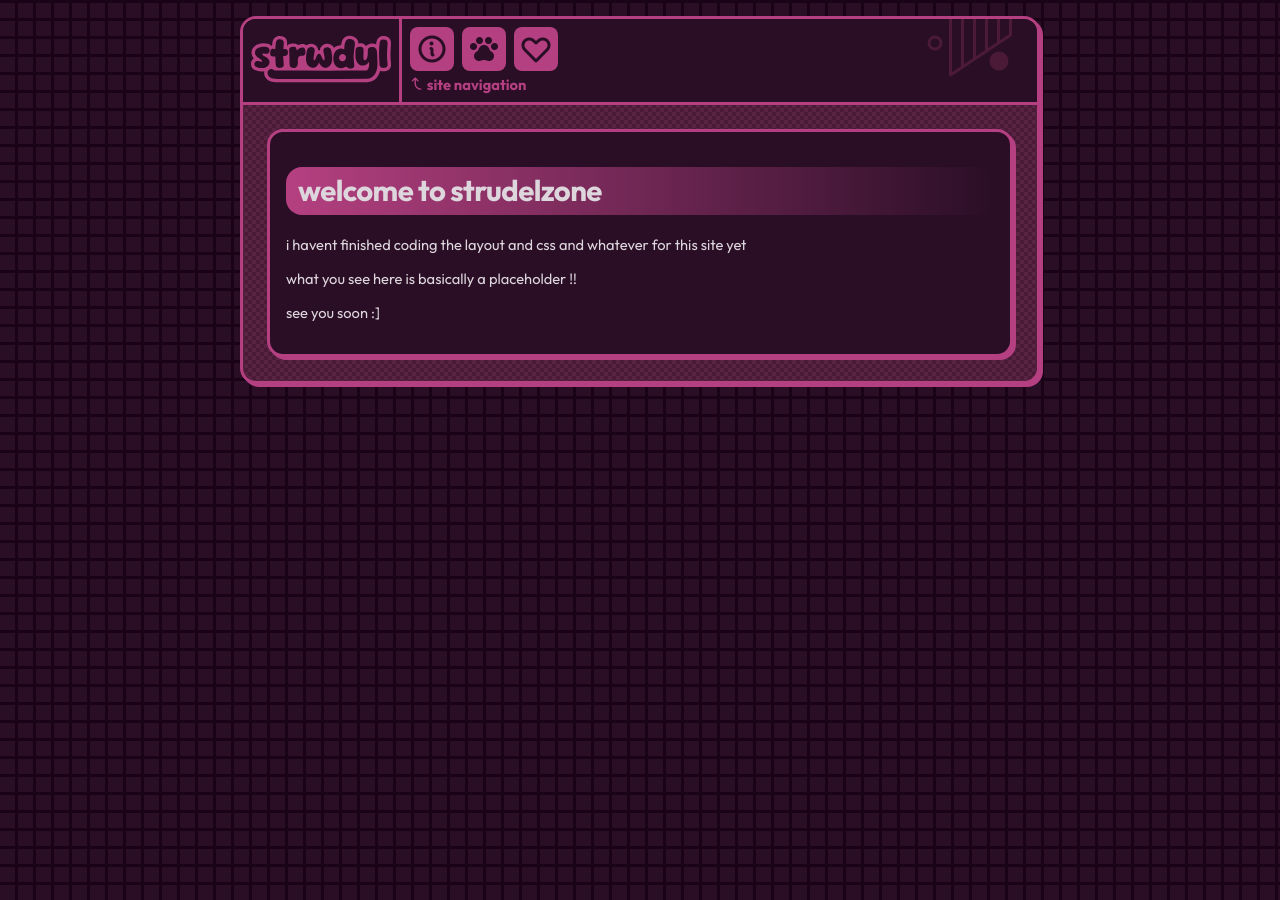
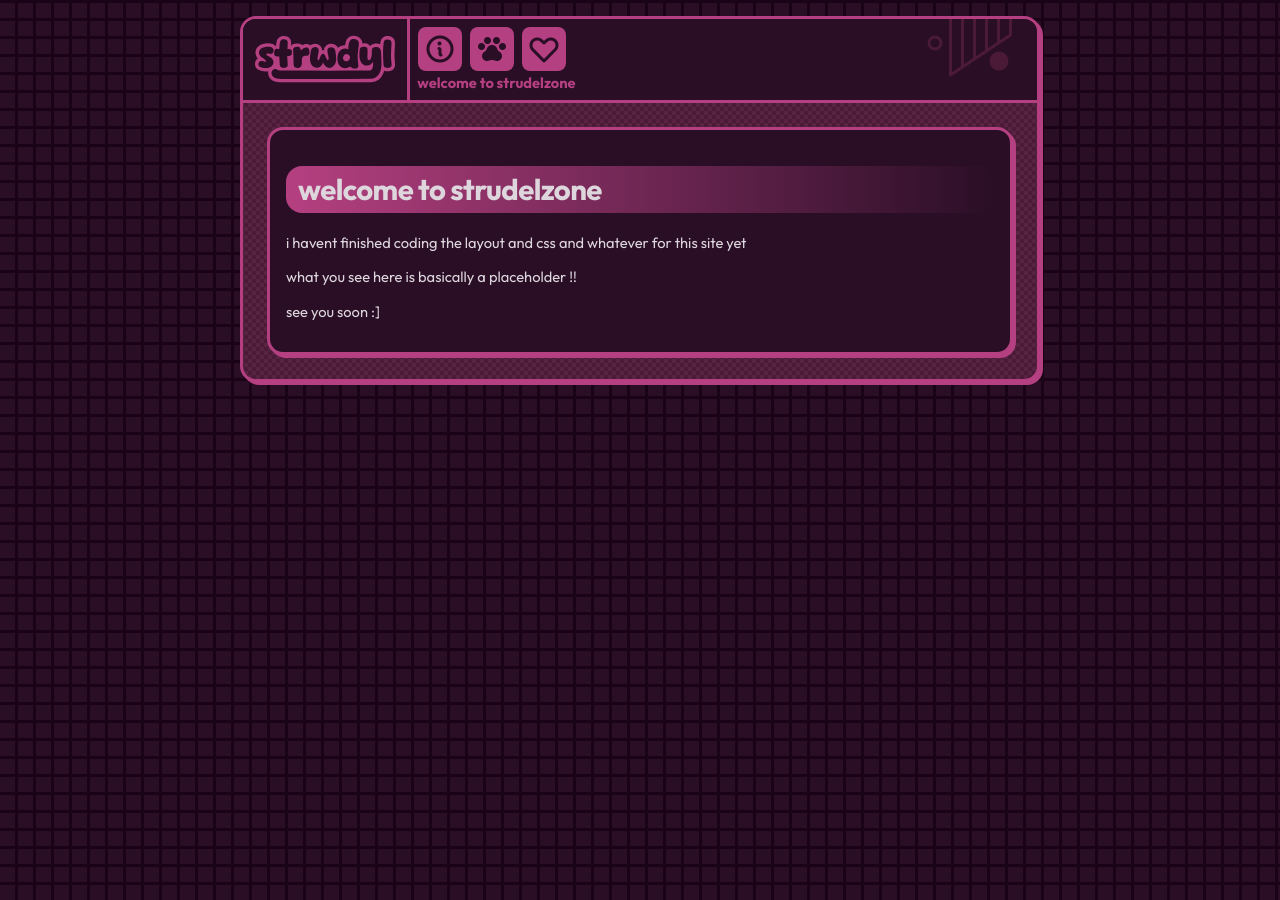
Before and after one commit to strudelfatpaws/strudelfatpaws.github.io, a Jekyll site: the page built from index.md, in a window 1280 px wide. Built offline with Jekyll 4.4.1, drawn with Linux system fonts in a browser that asks for light colours; some web fonts are replaced; our own code applies the rules of GitHub Pages for plain Markdown files.

Commit message:
cool cool

```diff
--- a/Gemfile
+++ b/Gemfile
@@ -14,7 +14,6 @@
 # If you have any plugins, put them here!
 group :jekyll_plugins do
   gem "jekyll-feed", "~> 0.12"
-  gem "jekyll-minifier"
 end
 
 # Windows and JRuby does not include zoneinfo files, so bundle the tzinfo-data gem
--- a/_config.yml
+++ b/_config.yml
@@ -11,15 +11,6 @@
     style: compressed
     sass_dir: _sass
 
-jekyll-minifier:
-  uglifier_args:
-    harmony: true
-    output:
-      comments: copyright
-
-plugins:
-  - jekyll-minifier
-
 exclude:
   - "/scripts"
   - "Gemfile"
--- a/_includes/header.html
+++ b/_includes/header.html
@@ -7,16 +7,15 @@
     <svg class="deco-1" width="96" height="96" viewBox="16 0 64 96">
         <use xlink:href="/assets/img/deco-1.svg#deco" href="/assets/img/deco-1.svg#deco"></use>
     </svg>
+
     <nav>
-    {% for item in site.data.navigation.nav %}
-        <a href="{{ item.link }}">
-            <i class="{{ item.icon }}"></i>
-            <div class="txt"><span>{{ item.text }}</span></div>
-        </a>
-    {% endfor %}
+        {% for item in site.data.navigation.nav %}
+            <a href="{{ item.link }}" data-nav-text="{{ item.text }}">
+                <i class="{{ item.icon }}"></i>
+            </a>
+        {% endfor %}
     </nav>
-    <div class="navbar-tip">
-        <i class="ph-bold ph-arrow-bend-left-up"></i>
-        <span id="navbar-tiptext">site navigation</span>
-    </div>
+    <div class="navbar-tip">{{ page.nav_title | default: page.title }}</div>
+
+    <script src="/assets/js/header_nav.js"></script>
 </header>
--- a/_sass/main.scss
+++ b/_sass/main.scss
@@ -64,8 +64,6 @@
 }
 
 header {
-    $_p: 8px;
-
     margin-bottom: w(2);
     width: 100%;
     border-bottom: $border;
@@ -74,7 +72,7 @@
 
     .logo {
         display: inline-block;
-        padding: $_p;
+        padding: w(1) w(1.5);
         background-color: $c-bg;
 
         svg {
@@ -104,10 +102,9 @@
     }
 
     nav {
+
         display: inline-flex;
-        margin-left: auto;
         position: absolute;
-        vertical-align: middle;
 
         margin: w(1);
         gap: w(1);
@@ -116,56 +113,18 @@
             //navbar item
             $trans: 0.3s;
 
-            display: flex;
-            overflow: hidden;
-            align-items: center;
             background-color: $c-border;
             padding: w(0.75);
             border-radius: w(1);
             color: $c-bg;
-            transition-duration: $trans;
-            gap: 0;
-
-            .txt {
-                // text grid container
-                font-weight: bold;
-                display: grid;
-                grid-template-columns: 0fr;
-                transition: grid-template-columns $trans, margin-right $trans;
-                overflow: hidden;
-                margin-left: 0.3em;
-                margin-right: -0.3em;
-
-                span {
-                    // inner text
-                    min-width: 0;
-                    max-height: 100%;
-                    transition: visibility $trans;
-                    visibility: hidden;
-                    white-space: nowrap;
-                }
-            }
+            transition-duration: 0.3s;
+            font-size: 32px;
+            line-height: 0;
 
             &:hover {
                 text-decoration: none;
                 background-color: $c-yellow;
-                padding-right: 0.5em;
-
-                & .txt {
-                    grid-template-columns: 1fr;
-                    margin-right: 0.2em;
-
-                    & span {
-                        visibility: visible;
-                    }
-                }
             }
-
-            i[class^="ph"] {
-                // icon
-                font-size: 32px;
-            }
-
         }
     }
 
@@ -180,7 +139,6 @@
         }
     }
 
-
     .navbar-tip {
         display: inline-block;
         position: absolute;
@@ -190,6 +148,9 @@
         padding-bottom: 0.5em;
         color: $c-border;
         font-weight: bold;
+        &.hovered {
+            color: $c-yellow;
+        }
     }
 }
 
@@ -208,19 +169,3 @@
     padding: w(0.5) w(1.5);
     background: linear-gradient(to right, $c-border, transparent)
 }
-
-
-.logo {
-    font-size: 2em;
-    font-weight: 900;
-
-    span {
-        $amt: 0.35;
-        letter-spacing: -1ch * $amt;
-        margin-right: 1ch * $amt;
-    }
-
-    &:hover {
-        text-decoration: none;
-    }
-}
--- /dev/null
+++ b/assets/js/header_nav.js
@@ -0,0 +1,13 @@
+(() => {
+    const navText = document.querySelector(".navbar-tip");
+    const initString = navText.innerHTML;
+
+    document.querySelector('nav').addEventListener('mouseleave', () => {
+        navText.innerHTML = initString;
+    });
+    document.querySelectorAll('nav a').forEach((button) => {
+        button.addEventListener('mouseenter', () => {
+            navText.innerHTML = button.dataset.navText;
+        });
+    })
+})()
--- a/scripts/merge_media_queries.rb
+++ b/scripts/merge_media_queries.rb
@@ -31,10 +31,10 @@
 end
 
 
-css_dir = File.join(Dir.pwd, '_site', 'assets', 'css')
+site_dir = File.join(Dir.pwd, '_site')
 
-if Dir.exist?(css_dir)
-  Dir.glob(File.join(css_dir, '*.css')).each do |file|
+if Dir.exist?(site_dir)
+  Dir.glob(File.join(site_dir, '**', '*.css')).each do |file|
     content = File.read(file)
     merged = merge_media_queries(content)
 
```
Also changed, not shown: .github/workflows/deploy.yml.
